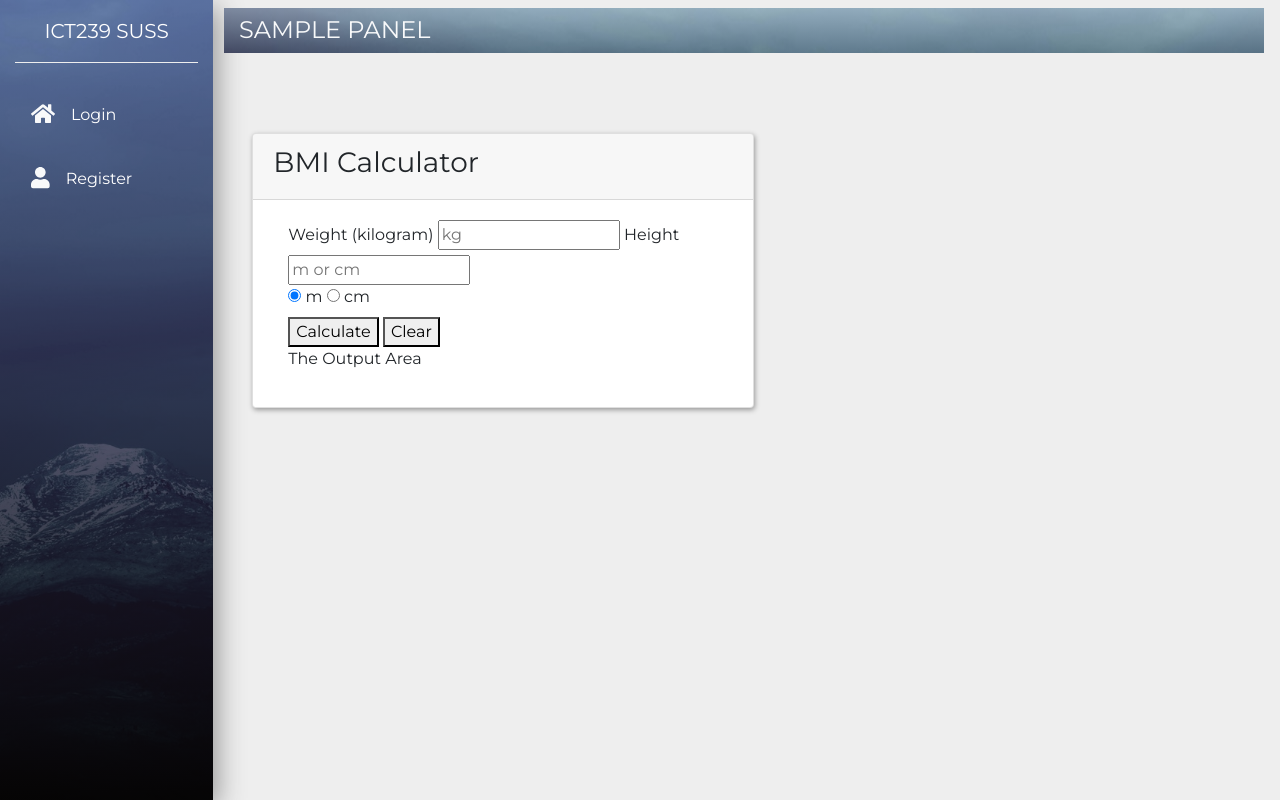
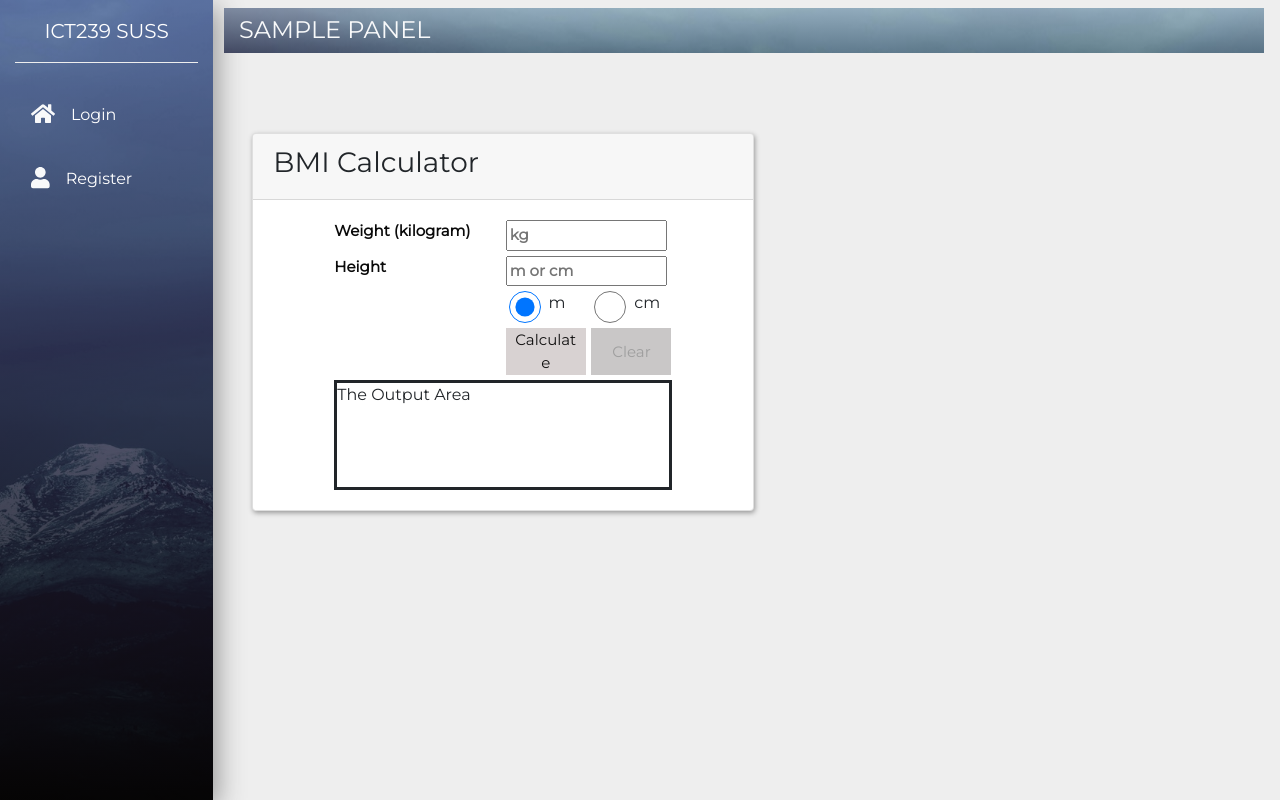
Before and after one commit to paulhjwu/bmi, a Python web app: template app/templates/log.html in a window 1280 px wide. Run offline with Jinja, Linux system fonts and the light colour scheme; the template is opened without the code that fills it: most values are stand-ins (such as "Sample title", 1, 10 or a date in 2020); some libraries are stand-ins or nearby versions.

Commit message:
Retrofit CSS that render Grid structure of log

```diff
--- a/app/assets/css/custom.css
+++ b/app/assets/css/custom.css
@@ -113,3 +113,139 @@ body {
     transform: translateY(-1px);
 }
 /* end of cards */
+
+/* Later on */
+
+input.form-control:hover {
+    border-bottom: 2px solid #54572f;
+}
+
+/* .main-panel {
+    float: none !important;
+} */
+/*
+.card {
+    margin-top: 30px;
+    margin-left: 30px;
+    margin-right: 30px;
+} */
+
+/* From Oringal BMI CSS */
+/* End inner container */
+
+.card-body .container {
+    width: 80%;
+    /* margin: auto; */
+    display: grid;
+    grid-template-rows: repeat (6, 1fr);
+    grid-template-columns: repeat(8, 1fr);
+    background-color: rgb(255, 255, 255);
+    grid-row-gap: 5px;
+    grid-column-gap: 5px;
+}
+
+.card-body .container h1 {
+    grid-column-start: 1;
+    grid-column-end: -1;
+    color: rgb(10, 10, 10);
+    text-align: center;
+    margin: auto;
+
+}
+
+.card-body .weight_label {
+    grid-column-start: 1;
+    grid-column-end: 5;
+    font-size: 15px;
+    color: rgb(10, 10, 10);
+    font-weight: bold;
+    text-align: left;
+}
+
+.card-body .weight_input {
+    grid-column-start: 5;
+    grid-column-end: -1;
+    font-size: 15px;
+    color: rgb(10, 10, 10);
+    font-weight: bold;
+    text-align: left;
+    margin-right: 5px;
+}
+
+.card-body .height_label {
+    grid-column-start: 1;
+    grid-column-end: 5;
+    font-size: 15px;
+    color: rgb(10, 10, 10);
+    font-weight: bold;
+    text-align: left;
+}
+
+.card-body .height_input {
+    grid-column-start: 5;
+    grid-column-end: -1;
+    font-size: 15px;
+    color: rgb(10, 10, 10);
+    font-weight: bold;
+    text-align: left;
+    margin-right: 5px;
+}
+
+.card-body .pre_radio_space {
+    grid-column-start: 1;
+    grid-column-end: 5;
+}
+
+.card-body #bmi {
+    grid-column-start: 5;
+    grid-column-end: 7;
+    display: inline-block;
+    background-color: rgb(216, 210, 210);
+    opacity: 1;
+    color: rgb(17, 16, 16);
+    font-size: 15px;
+    border: none;
+    width: 80px;
+    box-sizing: border-box;
+}
+
+.card-body #bmi:hover {
+    background-color: rgb(207, 219, 241);
+}
+
+.card-body #clear{
+    grid-column-start: 7;
+    grid-column-end: 9;
+    display: inline-block;
+    background-color: rgb(121, 117, 117);
+    opacity: 0.4;
+    color: rgb(17, 16, 16);
+    font-size: 15px;
+    border: none;
+    width: 80px;
+    box-sizing: border-box;
+}
+
+.card-body button#clear[usrOn="1"]:hover {
+    background-color: rgb(207, 219, 241) !important;
+}
+
+.card-body .output_space {
+    grid-column-start: 1;
+    grid-column-end: -1;
+    overflow-y: scroll;
+    height: 110px;
+    border: solid;
+    background-color: rgb(255, 255, 255);
+}
+
+.card-body .linkChart {
+    grid-column-start: 1;
+    grid-column-end: -1;
+    font-size: 12px;
+    height: 110px;
+    border: solid;
+    background-color: rgb(255, 255, 255);
+    /* padding-left: 20px; */
+    /*border: 1px solid #000;*/
+}
--- a/app/controllers/bmi.py
+++ b/app/controllers/bmi.py
@@ -3,6 +3,7 @@ from datetime import datetime, timedelta, date
 from flask_login import current_user
 from models.bmidaily import BMIDAILY
 from models.bmilog import BMILOG
+from models.users import User
 
 import csv
 import io
--- a/app/models/bmilog.py
+++ b/app/models/bmilog.py
@@ -1,5 +1,7 @@
 from app import db
 from models.users import User
+
+import math
 
 class BMILOG(db.Document):
     meta = {'collection': 'bmilog'}
```
